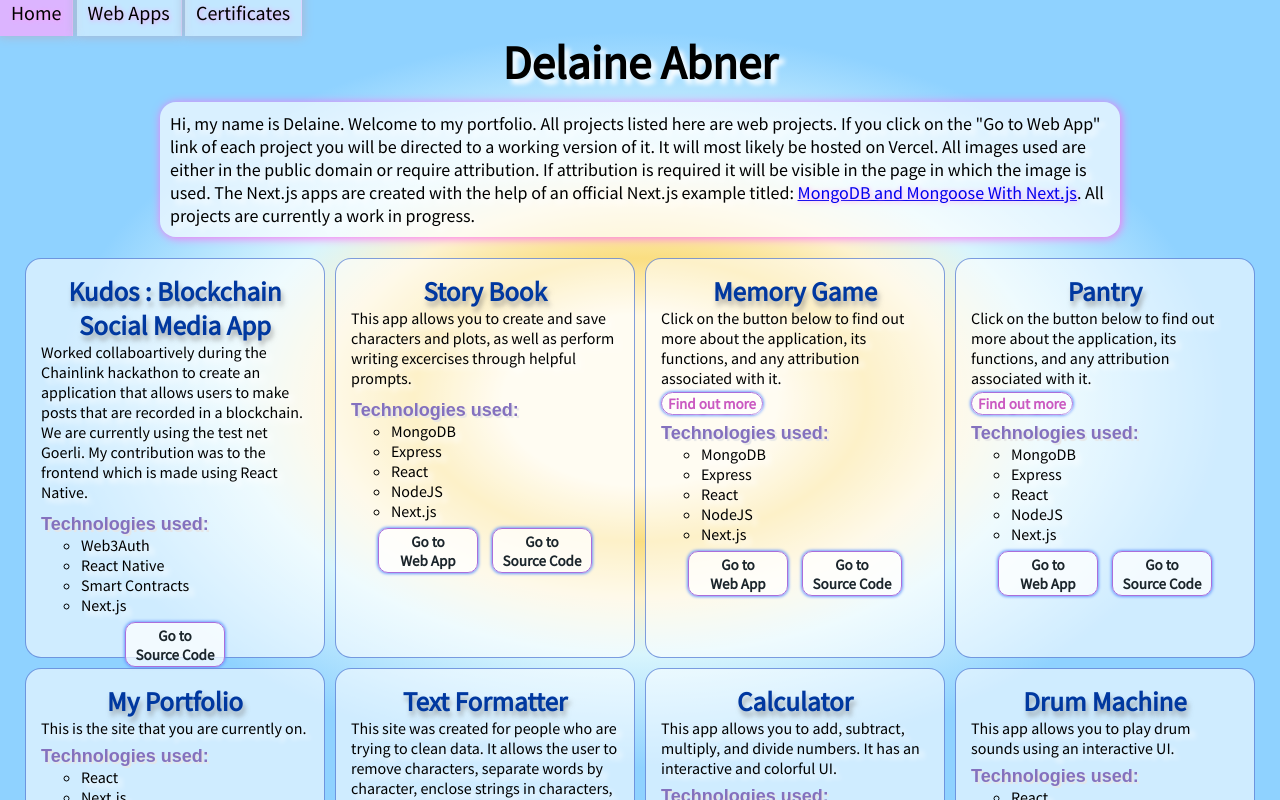
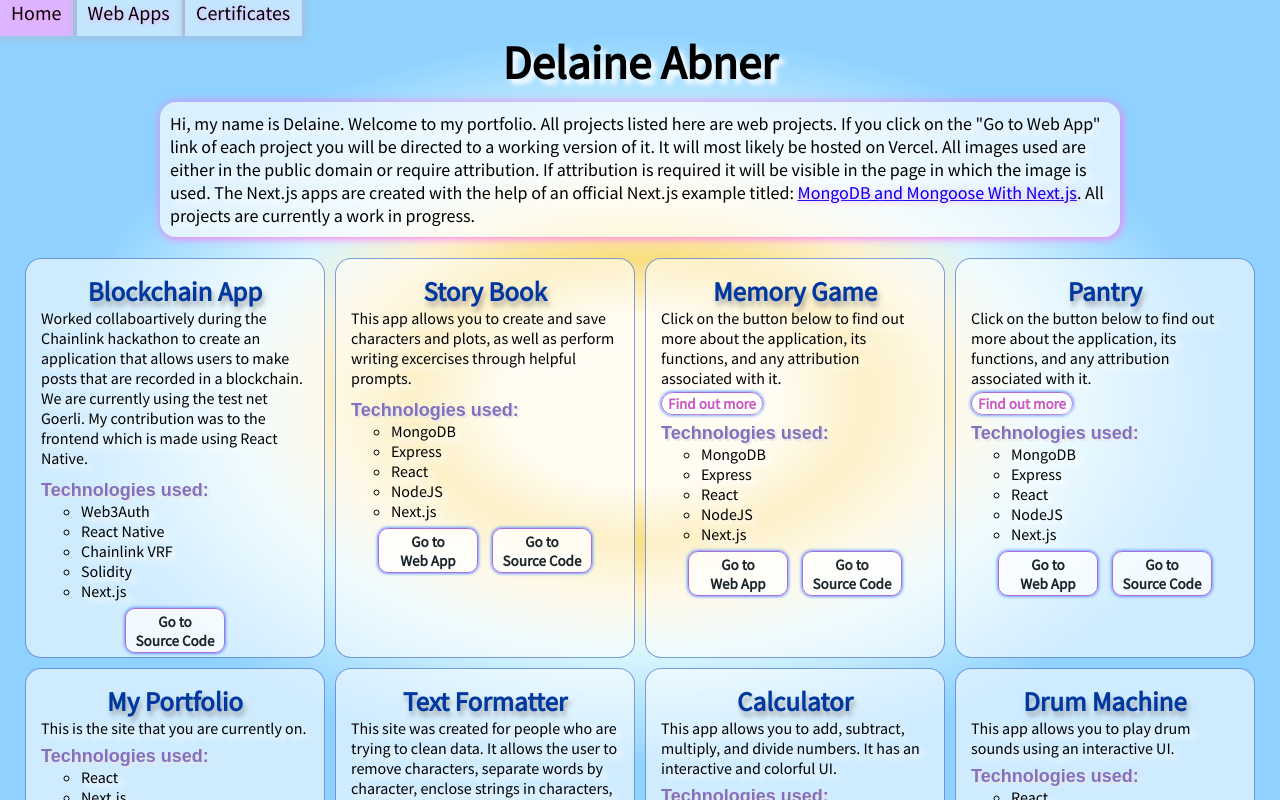
Before and after one commit to delaine3/delaine-abner-portfolio, a Next.js app: page /webProjects in a window 1280 px wide. Built offline with nearby package versions, Linux system fonts and the light colour scheme.

Commit message:
Updated web projects

```diff
--- a/pages/webProjects.js
+++ b/pages/webProjects.js
@@ -33,10 +33,7 @@ export default function WebProjects() {
         </p>
         <ul className="grid">
           <li className="project-list">
-            <h2 className="project-name">
-              {" "}
-              Kudos : Blockchain Social Media App{" "}
-            </h2>
+            <h2 className="project-name"> Blockchain App </h2>
             <div id="project-links">
               <p>
                 Worked collaboartively during the Chainlink hackathon to create
@@ -49,7 +46,8 @@ export default function WebProjects() {
               <ul>
                 <li id="project">Web3Auth</li>
                 <li id="project">React Native</li>
-                <li id="project">Smart Contracts</li>
+                <li id="project">Chainlink VRF</li>
+                <li id="project">Solidity</li>
                 <li id="project">Next.js</li>
               </ul>{" "}
               <div className="container">
```
